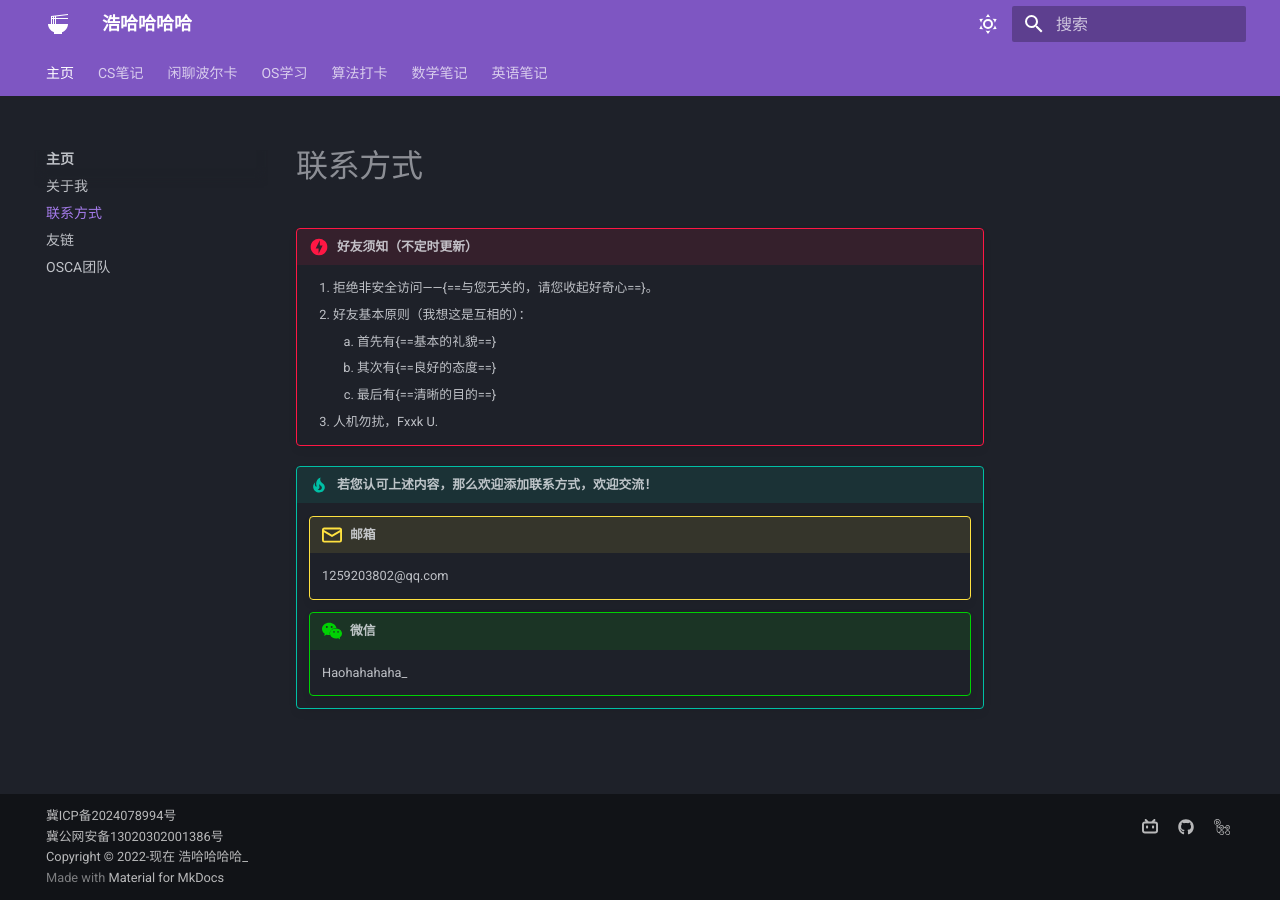
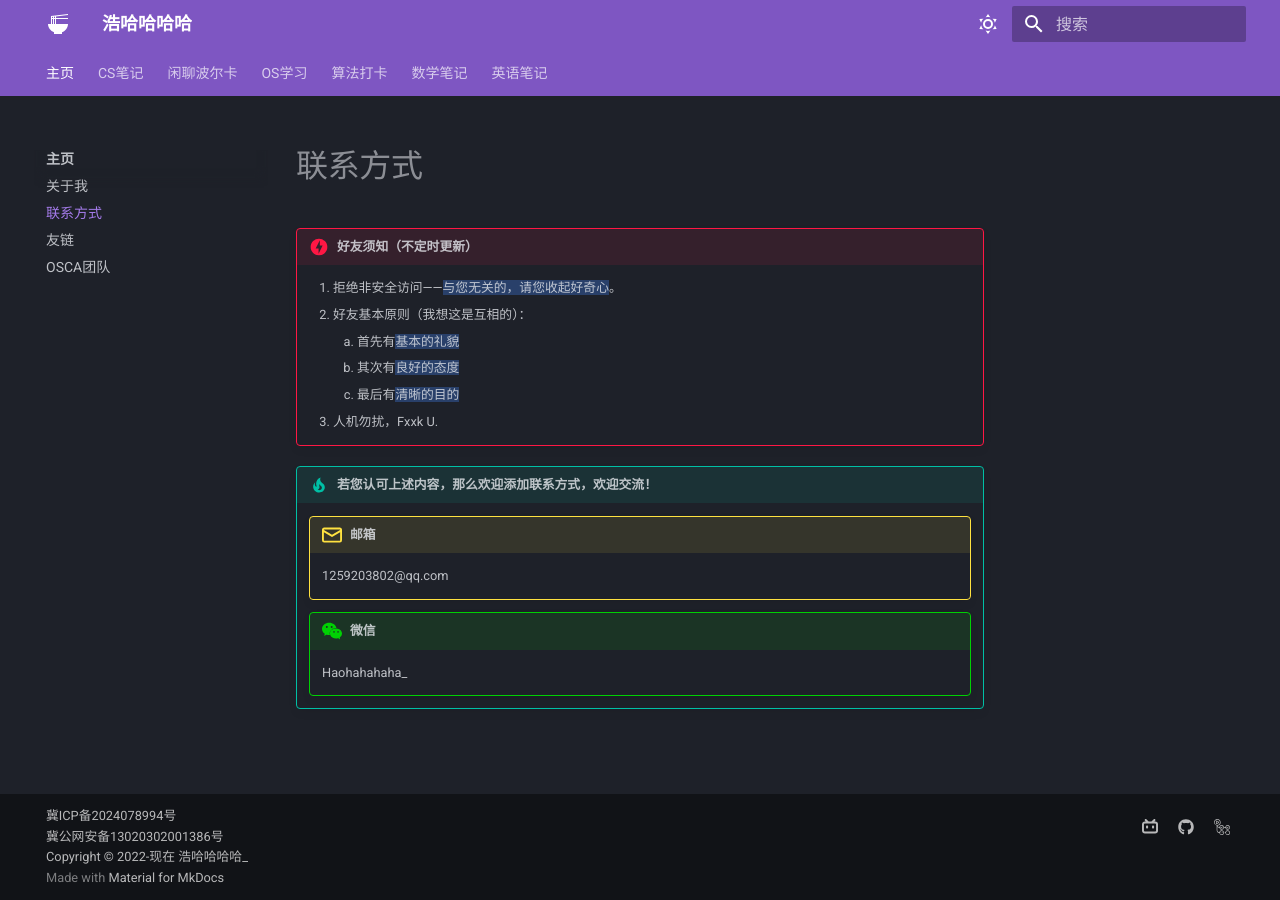
Before and after one commit to Haohahahaha/HomePage, an MkDocs documentation site: the page built from docs/link.md, in a window 1280 px wide. Built offline with MkDocs 1.6.1 and Material for MkDocs 9.7.7, drawn with Linux system fonts in a browser that asks for light colours.

Commit message:
2025-01-24_09:05:53 update

```diff
--- a/mkdocs.yml
+++ b/mkdocs.yml
@@ -22,9 +22,16 @@
     - navigation.top
     - navigation.indexes
     - navigation.expand
+    - navigation.prune # 折叠
     - search.suggest
     - search.highlight
     - content.code.copy
+    # Instant Loading
+    - navigation.instant
+    - navigation.instant.prefetch
+    - navigation.instant.progress
+    # Anchor tracking
+    - navigation.tracking
   language: zh
 
 edit_uri: edit/main/docs
@@ -56,6 +63,20 @@
     - pymdownx.emoji:
         emoji_index: !!python/name:material.extensions.emoji.twemoji
         emoji_generator: !!python/name:material.extensions.emoji.to_svg
+    # Formatting
+    - pymdownx.critic
+    - pymdownx.caret
+    - pymdownx.keys
+    - pymdownx.mark
+    - pymdownx.tilde
+    # Diagrams
+    - pymdownx.superfences:
+        custom_fences:
+          - name: mermaid
+            class: mermaid
+            format: !!python/name:pymdownx.superfences.fence_code_format
+    - pymdownx.tasklist:
+        custom_checkbox: true
 
 extra:
   homepage: http://haohaha.cn
```
